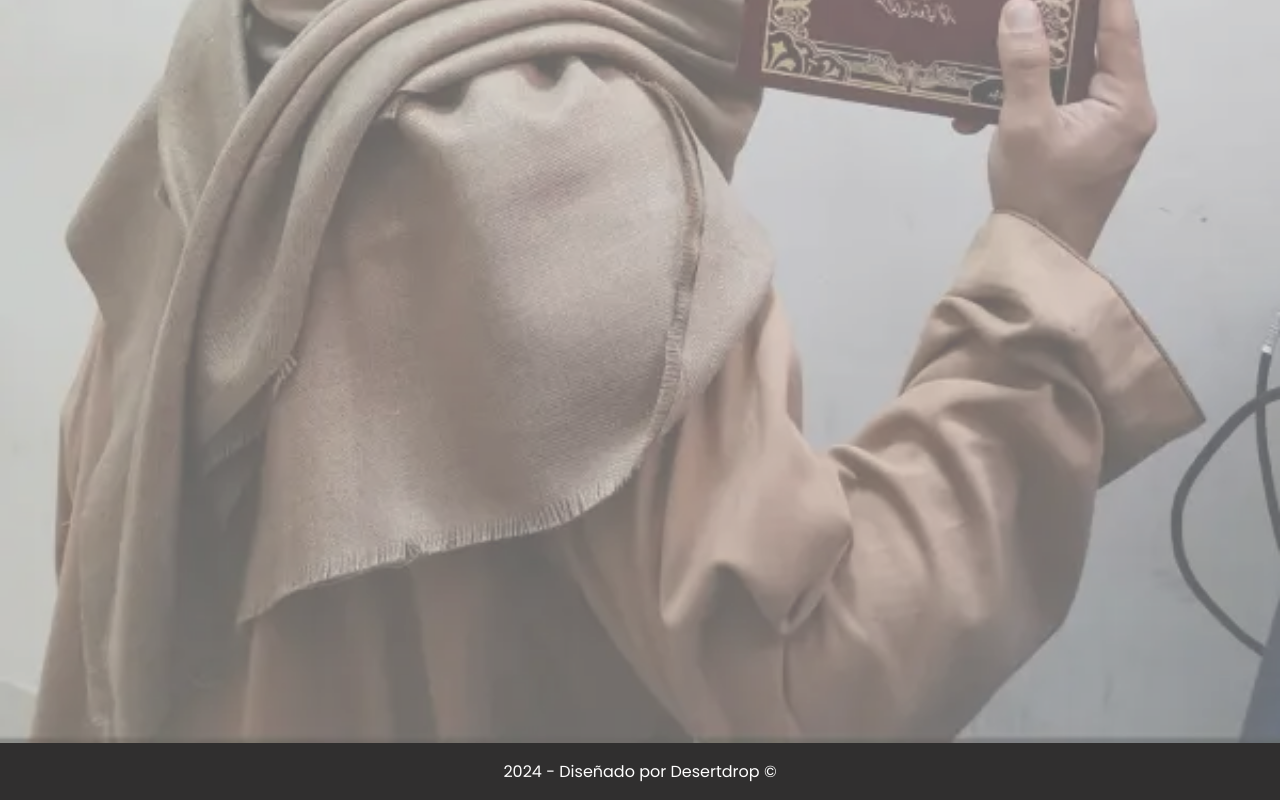
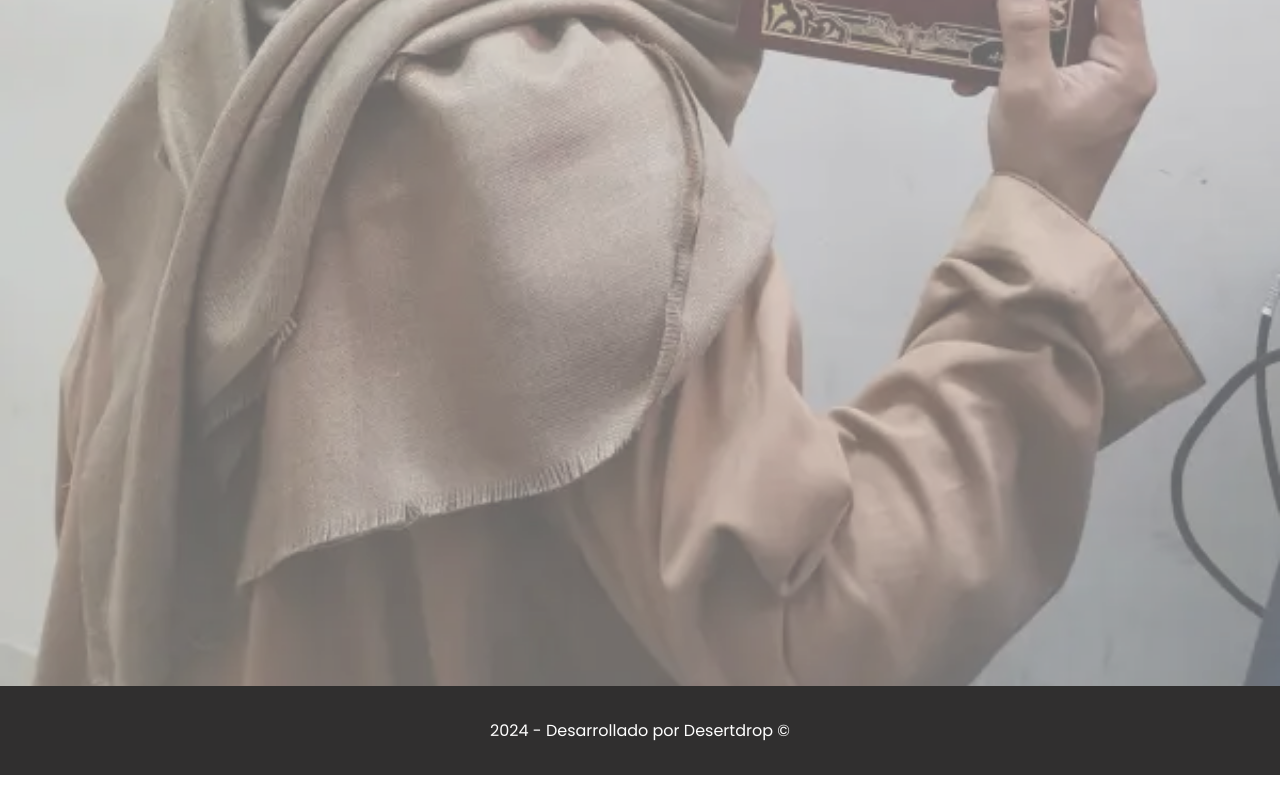
Before and after one commit to nlgarcia84/khaled-huerta, a React (Vite) app: page / in a window 1280 px wide. Shown: the part 4884-5684 px from the top of the page. After the commit the page ends 5659 px from the top, so only its background shows below. Built offline with nearby package versions, Linux system fonts and the light colour scheme.

Commit message:
media queries navbar2

```diff
--- a/src/components/Footer.jsx
+++ b/src/components/Footer.jsx
@@ -1,18 +1,18 @@
 import styled from 'styled-components';
 
 const FooterBox = styled.div`
-  width: 100%;
+  position: relative;
+  padding: 1em;
   background-color: ${(props) => props.theme.colors.textColor};
   color: white;
   text-align: center;
-  margin-top: auto;
 `;
 
 export const Footer = () => {
   return (
     <>
       <FooterBox>
-        <p>2024 - Diseñado por Desertdrop ©</p>
+        <p>2024 - Desarrollado por Desertdrop ©</p>
       </FooterBox>
     </>
   );
--- a/src/components/Main.jsx
+++ b/src/components/Main.jsx
@@ -9,9 +9,7 @@ import styled from 'styled-components';
 
 const MainBox = styled.div`
   position: relative;
-  display: flex;
-  flex-direction: column;
-  position: relative;
+  top: 1em;
   text-align: center;
   color: ${(props) => props.theme.colors.mainColor};
   font-size: ${(props) => props.theme.fontSizes.medium};
@@ -21,19 +19,28 @@ const ImgMain = styled.img`
   width: 100%;
   filter: sepia(10%);
   opacity: 60%;
-  margin-top: 1em;
+`;
+
+const WrapImg = styled.div`
+  width: 100%;
 `;
 
 const Main = () => {
   return (
     <>
       <MainBox>
-        <ImgMain src={khaledMainImage} />
+        <WrapImg>
+          <ImgMain src={khaledMainImage} />
+        </WrapImg>
         <Button />
         <HadithCard>{hadiths[0].value}</HadithCard>
-        <ImgMain src={khaledMasjidImage} />
+        <WrapImg>
+          <ImgMain src={khaledMasjidImage} />
+        </WrapImg>
         <HadithCard>{hadiths[1].value}</HadithCard>
-        <ImgMain src={khaledBookImage} />
+        <WrapImg>
+          <ImgMain src={khaledBookImage} />
+        </WrapImg>
       </MainBox>
     </>
   );
```
